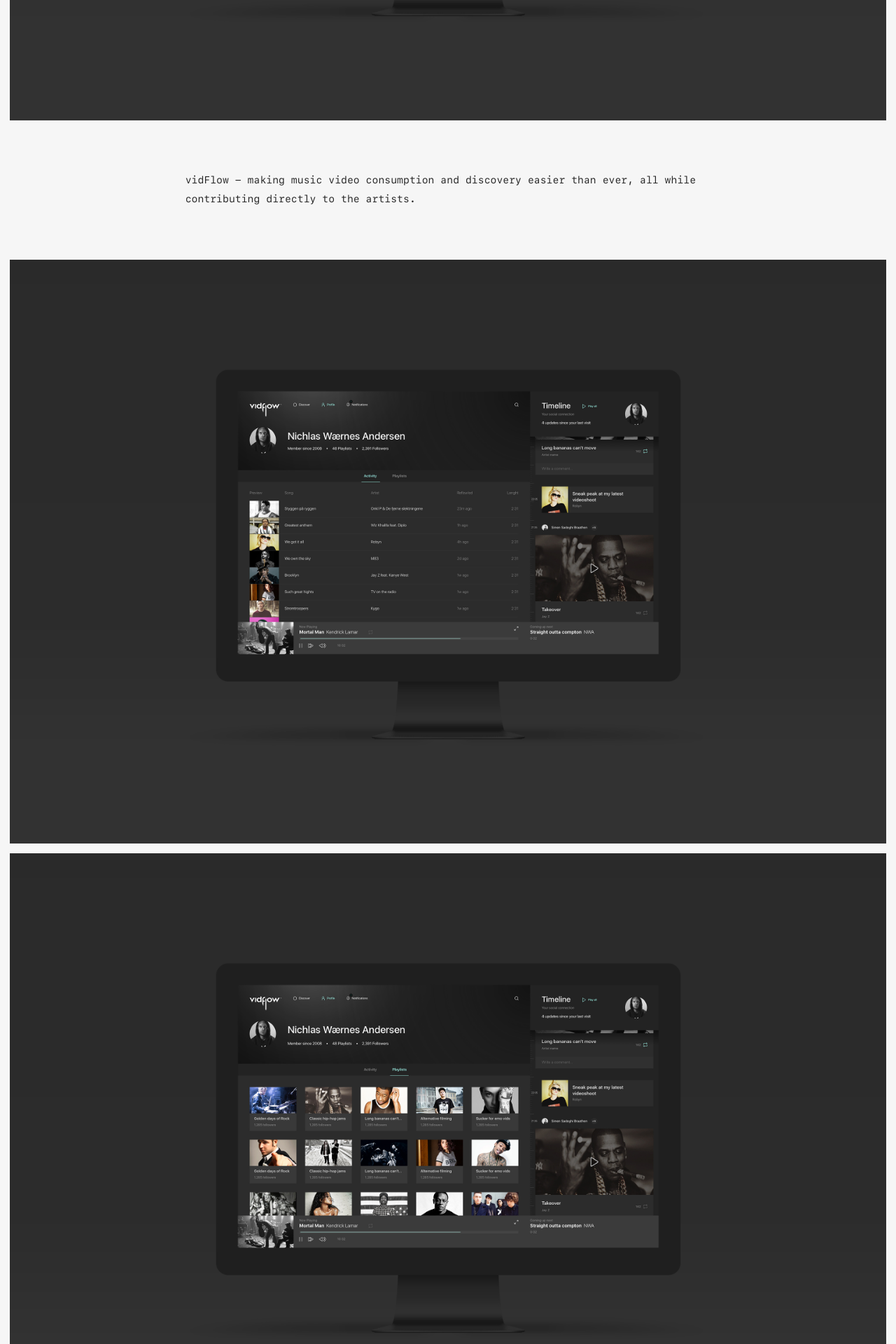
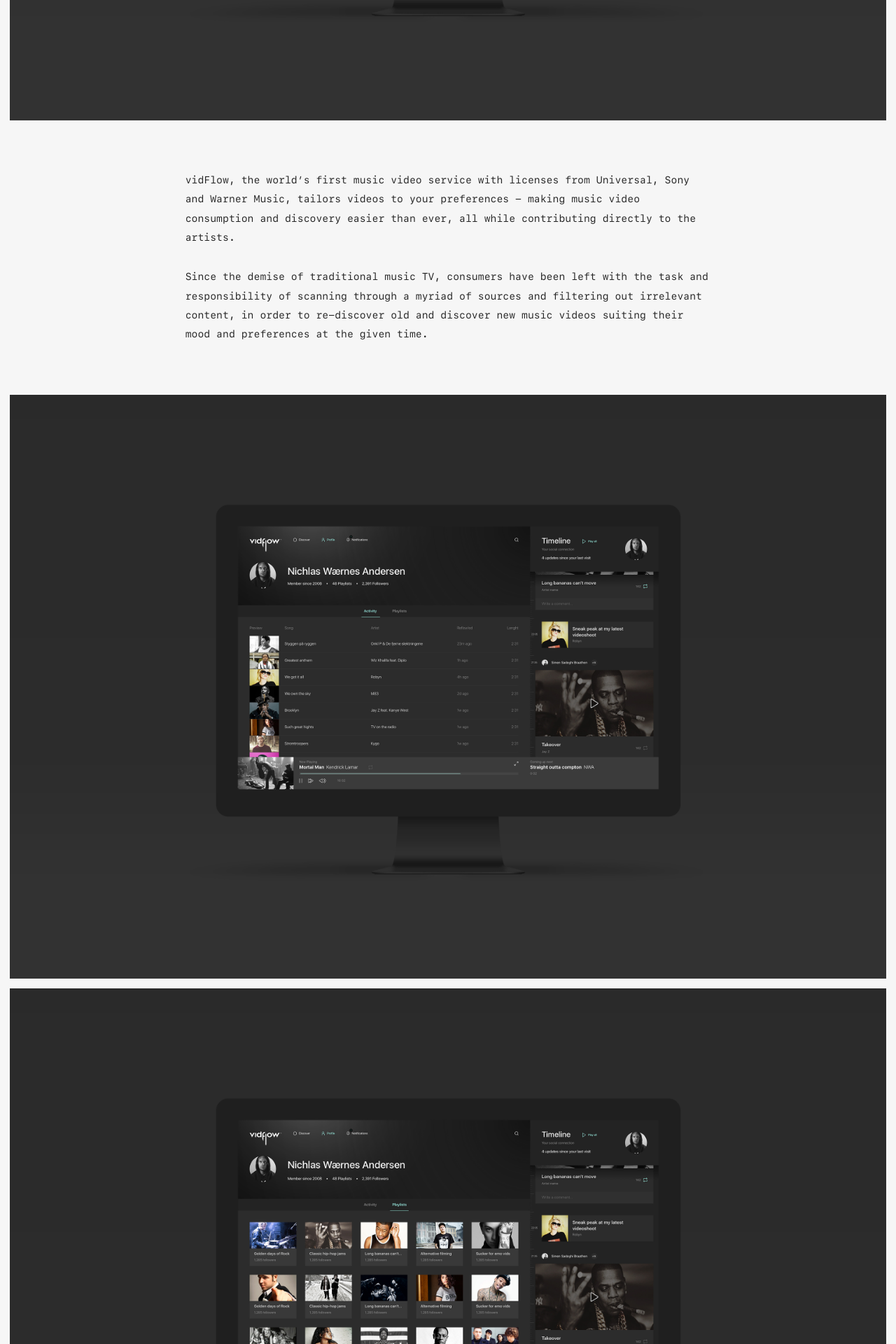
Before and after one commit to itsnwa/portfolio, a Jekyll site: the page built from _projects/vidflow.md, in a window 1280 px wide. Shown: the part 885-2805 px from the top of the page at 70% size. Built offline with Jekyll 4.4.1, drawn with Linux system fonts in a browser that asks for light colours; nearby versions of some CDN libraries; a script that is not in the unit is left out.

Commit message:
Added simply great coffee project and adjusted bottom padding on project page.

```diff
--- a/_projects/vidflow.md
+++ b/_projects/vidflow.md
@@ -9,7 +9,18 @@
 ![vidFlow Desktop]({{ site.baseurl }}/assets/images/vidflow-discover-desktop.jpg)
 
 <div class="text-block">
-  <p>vidFlow - making music video consumption and discovery easier than ever, all while contributing directly to the artists.</p>
+  <p>vidFlow, the world’s first music video service with
+licenses from Universal, Sony and Warner Music,
+tailors videos to your preferences - making music
+video consumption and discovery easier than ever,
+all while contributing directly to the artists.</p>
+<p>Since the demise of traditional music TV,
+consumers have been left with the task and
+responsibility of scanning through a myriad of
+sources and filtering out irrelevant content, in
+order to re-discover old and discover
+new music videos suiting their mood
+and preferences at the given time.</p>
 </div>
 
 ![vidFlow Desktop]({{ site.baseurl }}/assets/images/vidflow-profile-activity-desktop.jpg)
--- a/css/style.scss
+++ b/css/style.scss
@@ -233,7 +233,7 @@
 
   section.project {
     background-color: $lightgrey;
-    padding: 1em;
+    padding: 1em 1em 0.2em 1em;
     min-height: calc(100vh - 8em);
 
     .project-details {
@@ -286,7 +286,7 @@
     }
 
     .project-content {
-      padding: 1em 0;
+      padding: 1em 0 0 0;
       display: flex;
       flex-direction: column;
 
```
Also changed, not shown: _projects/simply-great-coffee.md (added, +27 -0 lines).
